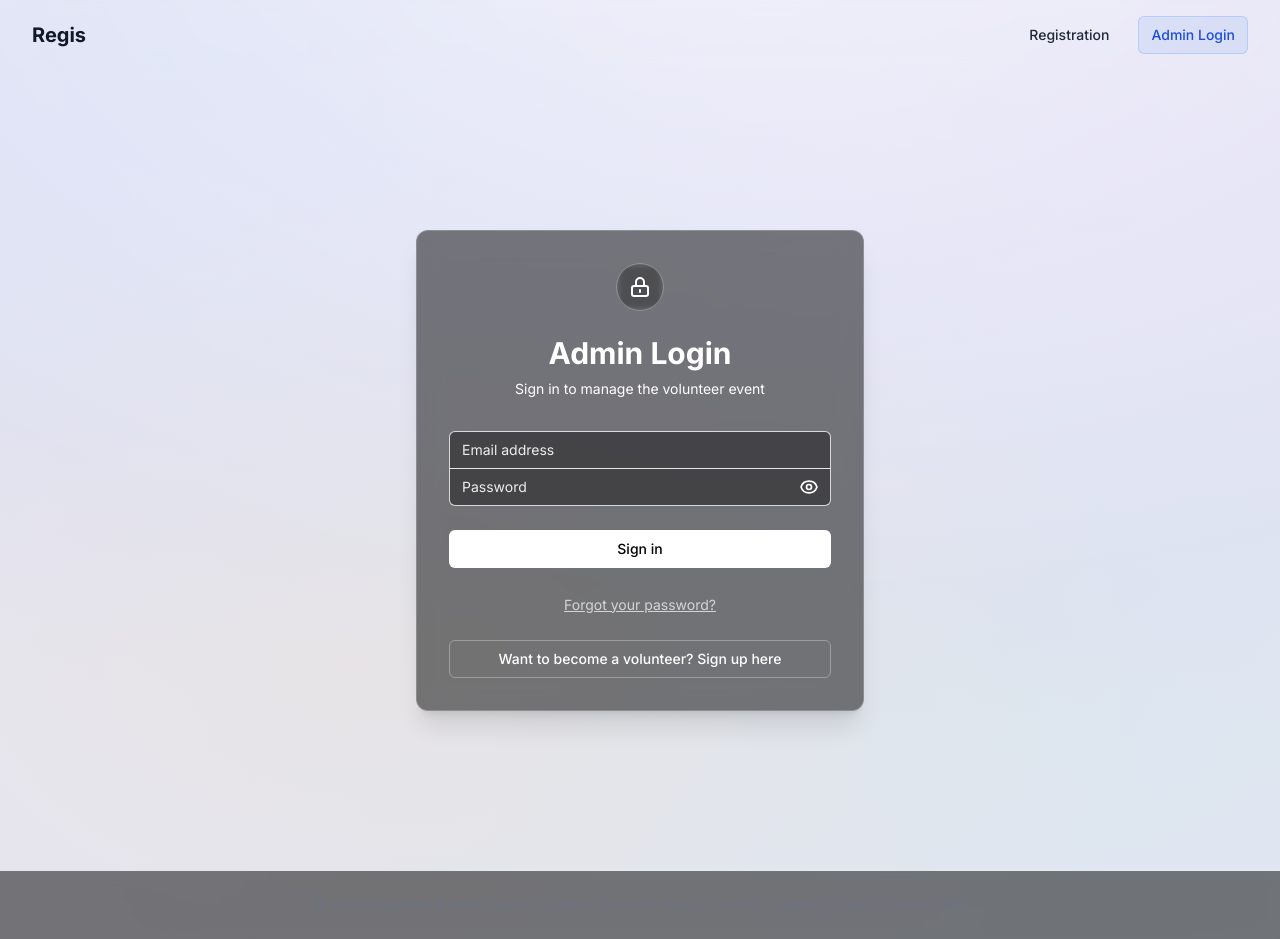
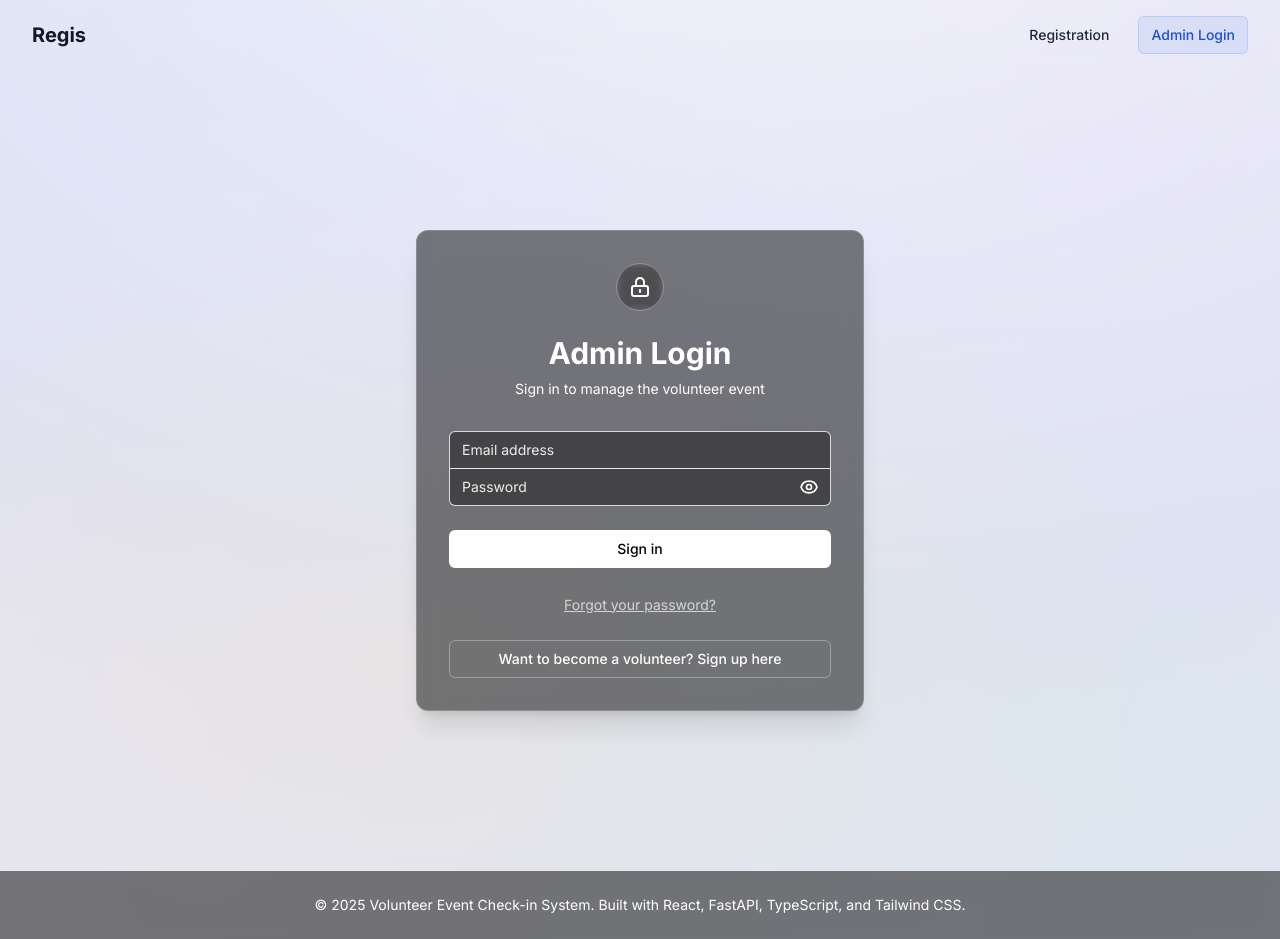
Before and after one commit to PranavReddyGaddam/ISO_Event_Registration, a React (Vite) app in the folder frontend/: page /login in a window 1280 px wide. Built offline with nearby package versions, Linux system fonts and the light colour scheme; no server answers.

Commit message:
Changed footer text color

```diff
--- a/frontend/src/App.tsx
+++ b/frontend/src/App.tsx
@@ -114,7 +114,7 @@ const NotFound: React.FC = () => (
 const Footer: React.FC = () => (
   <footer className="bg-black/50 backdrop-blur-sm border-t border-gray-200 mt-auto relative z-10">
     <div className="container py-6">
-      <div className="text-center text-sm text-gray-500">
+      <div className="text-center text-sm text-white">
         <p>
           &copy; 2025 Volunteer Event Check-in System. Built with React,
           FastAPI, TypeScript, and Tailwind CSS.
```
